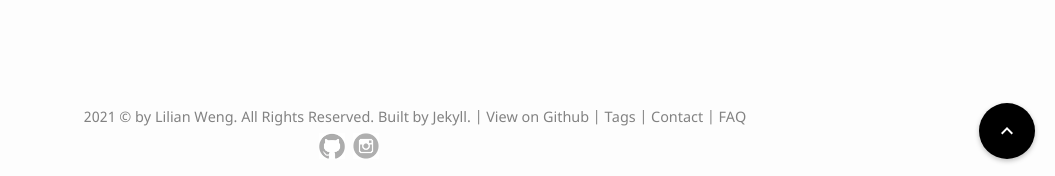
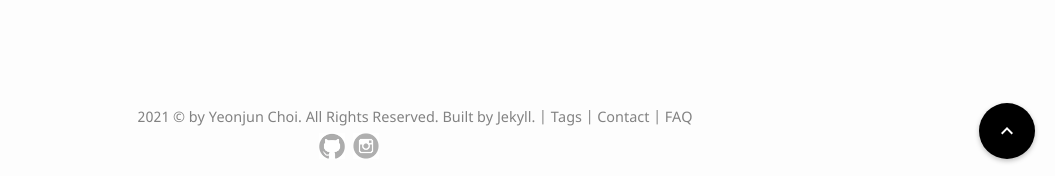
Before and after one commit to choipostech/choipostech.github.io, a Jekyll site: the page built from index.html, in a window 1280 px wide and 900 px high, scrolled down 8681 px. Shown: the part 721-897 px from the top of the window, without its empty margins (225-1280 px from the left). Built offline with Jekyll 4.4.1, drawn with Linux system fonts in a browser that asks for light colours; some web fonts are replaced.

Commit message:
Update footer.html

```diff
--- a/_includes/footer.html
+++ b/_includes/footer.html
@@ -1,6 +1,6 @@
 <div style="clear: both;"/>
 <footer class="site-footer">
-    2021 &copy; by Lilian Weng. All Rights Reserved. Built by <a href="https://jekyllrb.com/" target="_blank">Jekyll</a>. | View on <a href="https://github.com/lilianweng/lil-log/tree/gh-pages" target="_blank">Github</a> | <a href="{{ '/tags.html' | relative_url }}">Tags</a> | <a href="{{ '/contact.html' | relative_url }}">Contact</a> | <a href="{{ '/FAQ.html' | relative_url }}">FAQ</a>
+    2021 &copy; by Yeonjun Choi. All Rights Reserved. Built by <a href="https://jekyllrb.com/" target="_blank">Jekyll</a>. | <a href="{{ '/tags.html' | relative_url }}">Tags</a> | <a href="{{ '/contact.html' | relative_url }}">Contact</a> | <a href="{{ '/FAQ.html' | relative_url }}">FAQ</a>
 
     <p>
         <a href="https://github.com/choipostech" target="_blank">
```
